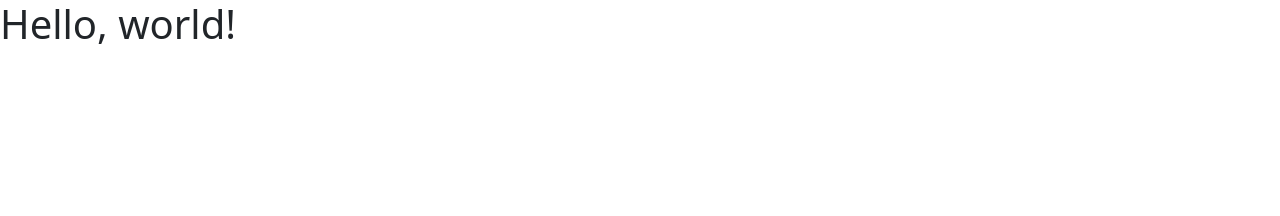
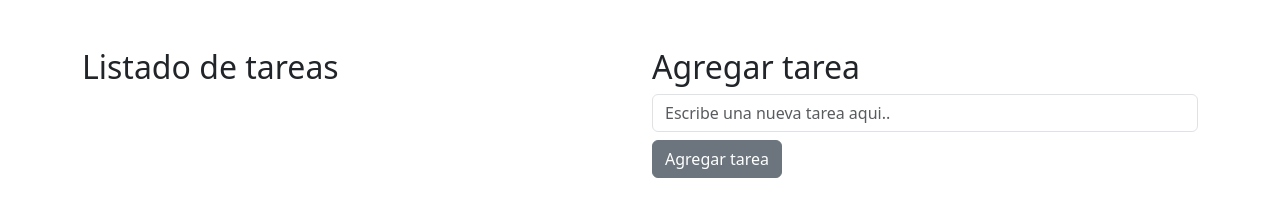
Before and after one commit to MiguelAngelRamos/jquery-python, a plain HTML site: page index.html in a window 1280 px wide. Drawn offline with nearby package versions, Linux system fonts and the light colour scheme.

Commit message:
que se añade la estructura y sistema de grillas

```diff
--- a/index.html
+++ b/index.html
@@ -7,7 +7,25 @@
     <link href="https://cdn.jsdelivr.net/npm/bootstrap@5.3.2/dist/css/bootstrap.min.css" rel="stylesheet" integrity="sha384-T3c6CoIi6uLrA9TneNEoa7RxnatzjcDSCmG1MXxSR1GAsXEV/Dwwykc2MPK8M2HN" crossorigin="anonymous">
   </head>
   <body>
-    <h1>Hello, world!</h1>
+
+    <div class="container mt-5">
+      <div class="row">
+
+        <div class="col-md-6">
+          <h2>Listado de tareas</h2>
+          <ul id="task-list" class="list-group">
+          </ul>
+        </div>
+
+        <div class="col-md-6">
+          <h2>Agregar tarea</h2>
+          <form id="task-form">
+            <input type="text" id="task-input" class="form-control" placeholder="Escribe una nueva tarea aqui.." required>
+            <button type="submit" class="btn btn-secondary mt-2">Agregar tarea</button>
+          </form>
+        </div>
+      </div>
+    </div>
 
     <script src="https://cdn.jsdelivr.net/npm/jquery@3.7.1/dist/jquery.min.js"></script>
     <script src="https://cdn.jsdelivr.net/npm/bootstrap@5.3.2/dist/js/bootstrap.bundle.min.js" integrity="sha384-C6RzsynM9kWDrMNeT87bh95OGNyZPhcTNXj1NW7RuBCsyN/o0jlpcV8Qyq46cDfL" crossorigin="anonymous"></script>
```
